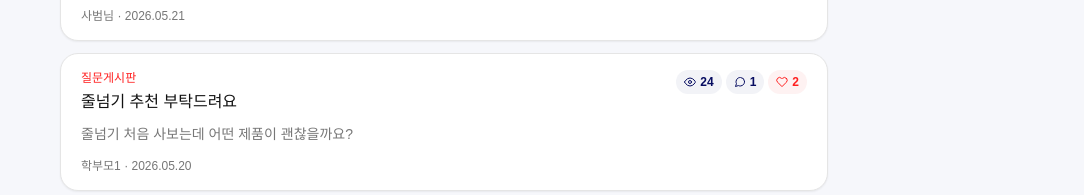
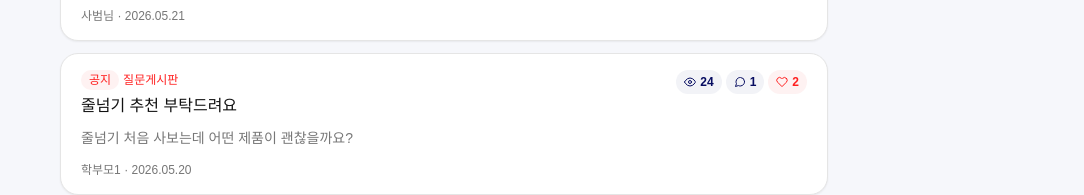
Before and after one commit to thisisyello/taekwondo-community, a React (Vite) app: page / in a window 1280 px wide. Shown: the part 525-720 px from the top of the page, without its empty margins (196-1280 px from the left). Built offline with nearby package versions, Linux system fonts and the light colour scheme.

Commit message:
feat: 게시물에 공지 여부 추가 및 관련 UI 수정

```diff
--- a/src/App.tsx
+++ b/src/App.tsx
@@ -41,6 +41,7 @@ export default function App() {
             ...post,
             likeCount: 0,
             viewCount: 0,
+            isNotice: false,
             createdAt: now,
             updatedAt: now,
         };
--- a/src/components/PostItem.tsx
+++ b/src/components/PostItem.tsx
@@ -25,9 +25,16 @@ export default function PostItem({ post, commentCount }: PostItemProps) {
             <Link className="block px-5 py-4" to={`/posts/${post.id}`}>
                 <div className="flex items-start justify-between gap-3">
                     <div className="min-w-0">
-                        <p className="text-xs font-bold text-kta-red">
-                            {BOARD_LABELS[post.board]}
-                        </p>
+                        <div className="flex flex-wrap items-center gap-1 text-xs font-bold">
+                            {post.isNotice && (
+                                <span className="rounded-full bg-red-50 px-2 py-0.5 text-kta-red">
+                                    공지
+                                </span>
+                            )}
+                            <span className="text-kta-red">
+                                {BOARD_LABELS[post.board]}
+                            </span>
+                        </div>
                         <h3 className="mt-1 line-clamp-1 text-base font-extrabold text-kta-text">
                             {post.title}
                         </h3>
--- a/src/data/initialBoardData.ts
+++ b/src/data/initialBoardData.ts
@@ -9,6 +9,7 @@ export const initialPosts: Post[] = [
         board: "question",
         likeCount: 2,
         viewCount: 24,
+        isNotice: true,
         createdAt: "2026-05-20T09:30:00.000Z",
         updatedAt: "2026-05-20T09:30:00.000Z",
     },
@@ -20,6 +21,7 @@ export const initialPosts: Post[] = [
         board: "coach",
         likeCount: 5,
         viewCount: 41,
+        isNotice: false,
         createdAt: "2026-05-21T12:10:00.000Z",
         updatedAt: "2026-05-21T12:10:00.000Z",
     },
@@ -31,6 +33,7 @@ export const initialPosts: Post[] = [
         board: "free",
         likeCount: 1,
         viewCount: 18,
+        isNotice: false,
         createdAt: "2026-05-22T15:45:00.000Z",
         updatedAt: "2026-05-22T15:45:00.000Z",
     },
--- a/src/pages/PostDetailPage.tsx
+++ b/src/pages/PostDetailPage.tsx
@@ -84,9 +84,16 @@ export default function PostDetailPage({
                 </div>
 
                 <article className="rounded-kta-lg border border-kta-border bg-kta-surface p-5 shadow-kta-sm">
-                    <p className="text-xs font-bold text-kta-red">
-                        {BOARD_LABELS[post.board]}
-                    </p>
+                    <div className="flex flex-wrap items-center gap-1 text-xs font-bold">
+                        {post.isNotice && (
+                            <span className="rounded-full bg-red-50 px-2 py-0.5 text-kta-red">
+                                공지
+                            </span>
+                        )}
+                        <span className="text-kta-red">
+                            {BOARD_LABELS[post.board]}
+                        </span>
+                    </div>
                     <div className="mt-2 flex items-start justify-between gap-3">
                         <h1 className="min-w-0 text-2xl font-black leading-tight text-kta-text">
                             {post.title}
--- a/src/types/board.ts
+++ b/src/types/board.ts
@@ -45,13 +45,14 @@ export type Post = {
     board: BoardType;
     likeCount: number;
     viewCount: number;
+    isNotice: boolean;
     createdAt: string;
     updatedAt: string;
 };
 
 export type PostFormData = Omit<
     Post,
-    "id" | "likeCount" | "viewCount" | "createdAt" | "updatedAt"
+    "id" | "likeCount" | "viewCount" | "isNotice" | "createdAt" | "updatedAt"
 >;
 
 export type Comment = {
```
